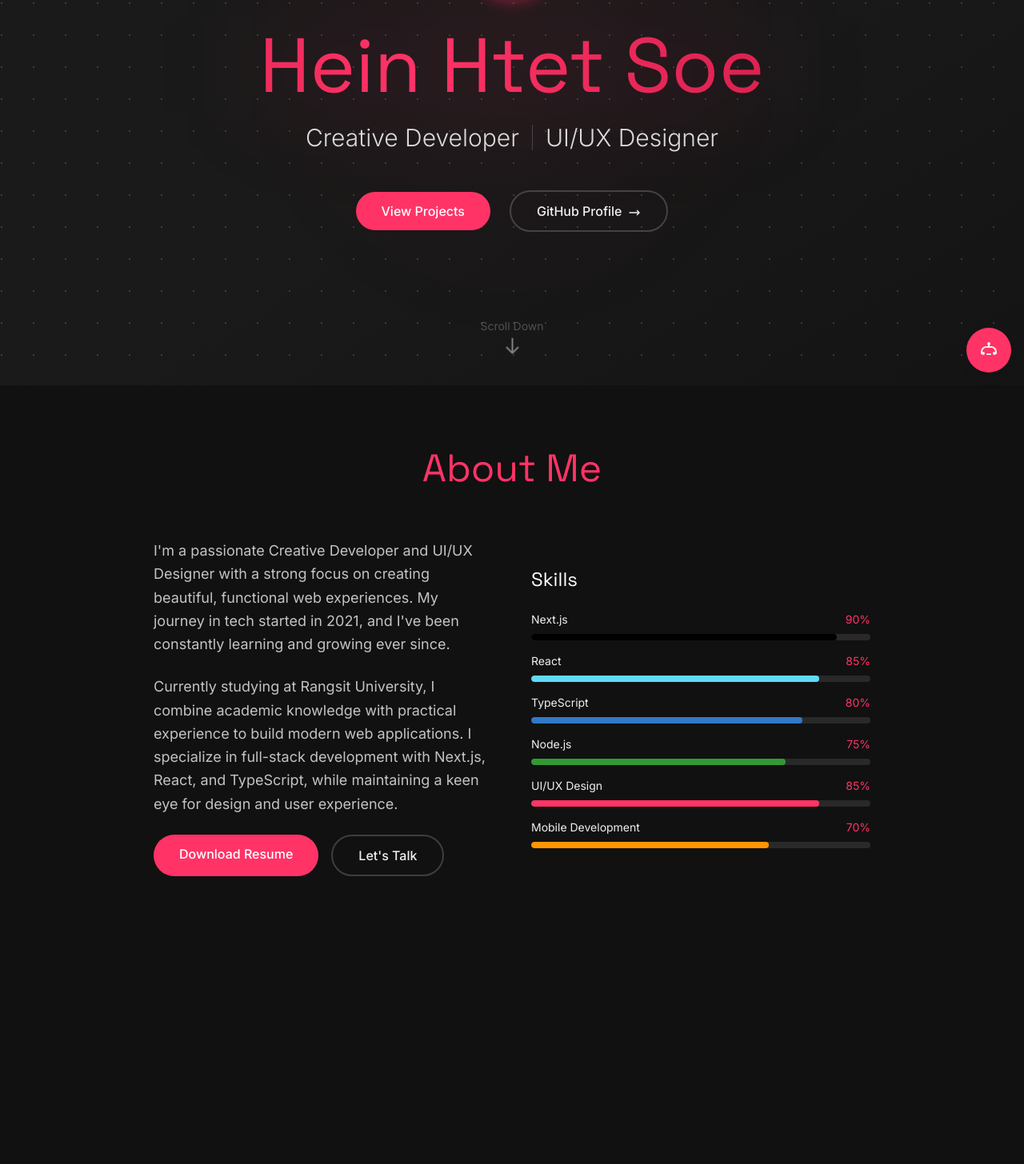
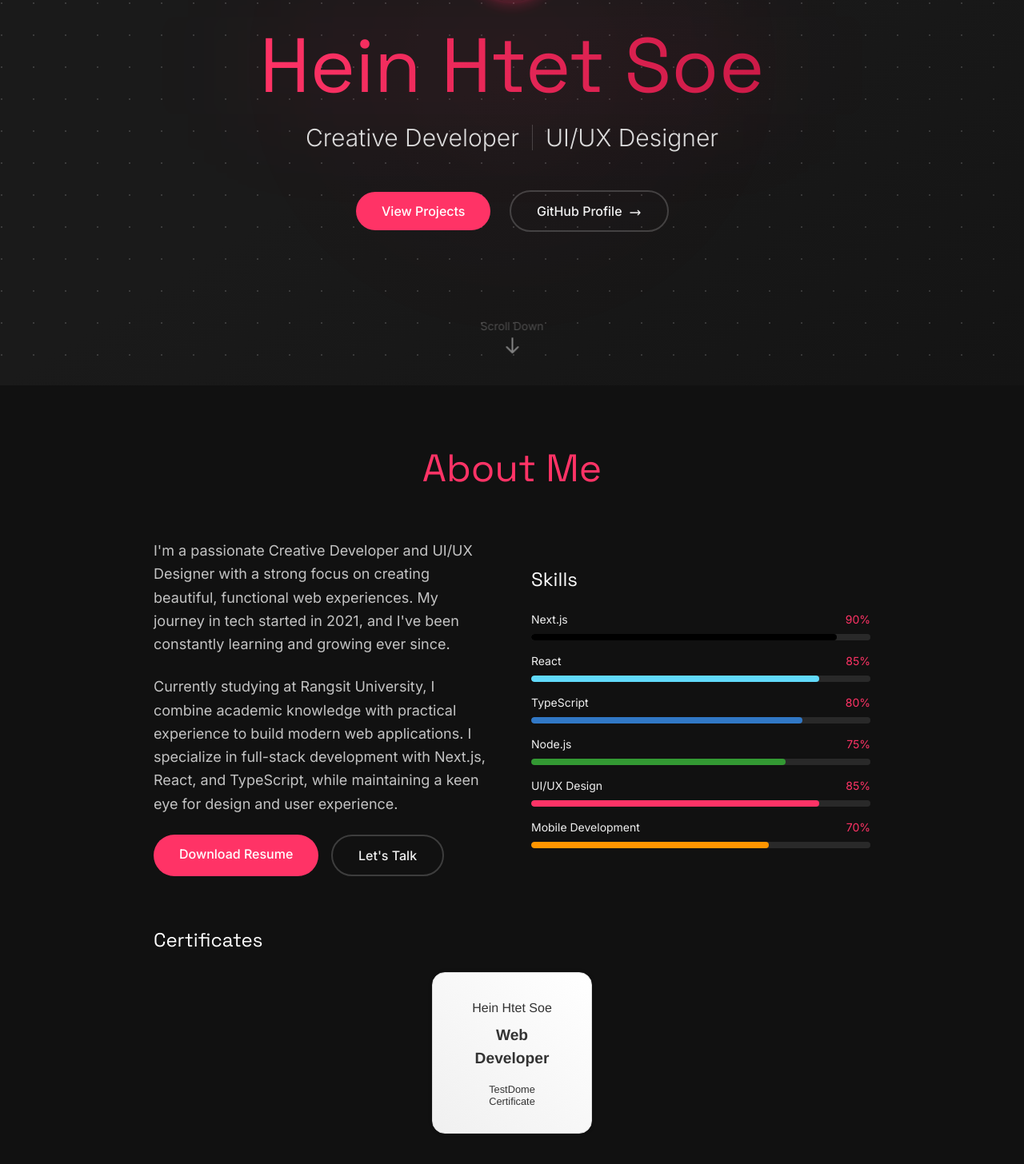
Before and after one commit to callmeHeinHtet/Portfolio, a Next.js app: page / in a window 1280 px wide. Shown: the part 318-1774 px from the top of the page at 80% size. Built offline with nearby package versions, Linux system fonts and the light colour scheme.

Commit message:
Optimize website performance and add TestDome certificate

```diff
--- a/package.json
+++ b/package.json
@@ -1 +1 @@
-{"name":"portfolio-website","version":"0.1.0","private":true,"scripts":{"dev":"next dev","build":"next build","start":"next start","lint":"next lint","deploy":"next build && gh-pages -d out"},"dependencies":{"@gsap/react":"^2.1.0","@react-three/drei":"^9.97.0","@react-three/fiber":"^8.15.16","@studio-freight/lenis":"^1.0.27","@types/node":"20.8.10","autoprefixer":"10.4.16","framer-motion":"^12.12.1","gsap":"^3.13.0","next":"14.0.1","postcss":"8.4.31","react":"18.2.0","react-dom":"18.2.0","react-icons":"^5.5.0","split-type":"^0.3.4","tailwindcss":"3.3.5","three":"^0.161.0","typescript":"5.2.2"},"devDependencies":{"@types/react":"18.2.0","@types/react-dom":"18.2.0","@types/react-icons":"^2.2.7","eslint":"^8.56.0","eslint-config-next":"14.1.0","file-loader":"^6.2.0","gh-pages":"^6.3.0"}}
+{"name":"portfolio-website","version":"0.1.0","private":true,"scripts":{"dev":"next dev","build":"next build","start":"next start","lint":"next lint","deploy":"next build && gh-pages -d out"},"dependencies":{"@gsap/react":"^2.1.0","@react-three/drei":"^9.97.0","@react-three/fiber":"^8.15.16","@studio-freight/lenis":"^1.0.27","@types/node":"20.8.10","autoprefixer":"10.4.16","framer-motion":"^12.12.1","gsap":"^3.13.0","next":"14.0.1","postcss":"8.4.31","react":"18.2.0","react-dom":"18.2.0","react-icons":"^5.5.0","react-intersection-observer":"^9.16.0","split-type":"^0.3.4","tailwindcss":"3.3.5","three":"^0.161.0","typescript":"5.2.2"},"devDependencies":{"@types/react":"18.2.0","@types/react-dom":"18.2.0","@types/react-icons":"^2.2.7","eslint":"^8.56.0","eslint-config-next":"14.1.0","file-loader":"^6.2.0","gh-pages":"^6.3.0"}}
--- a/src/app/globals.css
+++ b/src/app/globals.css
@@ -23,6 +23,7 @@
 
   body {
     @apply overflow-x-hidden bg-gradient-to-b from-primary to-[#141414];
+    will-change: transform;
   }
 
   .light-mode body {
@@ -38,11 +39,15 @@
   .text-gradient {
     @apply bg-clip-text text-transparent bg-gradient-to-r from-accent via-accent-dark to-accent;
     background-size: 200% auto;
-    animation: shine 8s linear infinite;
+    will-change: background-position;
   }
 
   .btn {
-    @apply px-8 py-3 rounded-full font-medium relative overflow-hidden transition-all duration-300;
+    @apply px-8 py-3 rounded-full font-medium relative overflow-hidden;
+    transition: transform 0.3s cubic-bezier(0.4, 0, 0.2, 1),
+                background-color 0.3s cubic-bezier(0.4, 0, 0.2, 1),
+                box-shadow 0.3s cubic-bezier(0.4, 0, 0.2, 1);
+    will-change: transform;
   }
 
   .btn-primary {
@@ -62,7 +67,9 @@
   }
 
   .hover-link::after {
-    @apply content-[''] absolute left-0 bottom-0 w-0 h-[2px] bg-accent transition-all duration-300;
+    @apply content-[''] absolute left-0 bottom-0 w-0 h-[2px] bg-accent;
+    transition: width 0.3s cubic-bezier(0.4, 0, 0.2, 1);
+    will-change: width;
   }
 
   .hover-link:hover::after {
@@ -70,7 +77,11 @@
   }
 
   .card {
-    @apply bg-white/5 backdrop-blur-sm rounded-2xl border border-white/10 transition-all duration-300;
+    @apply bg-white/5 backdrop-blur-sm rounded-2xl border border-white/10;
+    transition: transform 0.3s cubic-bezier(0.4, 0, 0.2, 1),
+                border-color 0.3s cubic-bezier(0.4, 0, 0.2, 1),
+                box-shadow 0.3s cubic-bezier(0.4, 0, 0.2, 1);
+    will-change: transform;
   }
 
   .light-mode .card {
@@ -85,39 +96,10 @@
     @apply border-accent/40 shadow-accent/10;
   }
 
-  /* Animated background gradient */
-  .animated-gradient {
-    @apply absolute inset-0 -z-10;
-    background: linear-gradient(
-      45deg,
-      rgba(var(--accent), 0.1),
-      rgba(var(--accent-dark), 0.1),
-      rgba(var(--accent), 0.1)
-    );
-    background-size: 200% 200%;
-    animation: gradient 15s ease infinite;
-  }
-
-  /* Floating animation for elements */
-  .float {
-    animation: float 6s ease-in-out infinite;
-  }
-
-  /* Section transitions */
-  .section-fade-in {
-    opacity: 0;
-    transform: translateY(20px);
-    transition: opacity 0.6s ease-out, transform 0.6s ease-out;
-  }
-
-  .section-fade-in.visible {
-    opacity: 1;
-    transform: translateY(0);
-  }
-
   /* Form styles */
   .form-input {
     @apply w-full px-4 py-2 bg-white/5 border border-white/10 rounded-lg text-white focus:outline-none focus:border-accent;
+    transition: border-color 0.2s ease-in-out;
   }
 
   .light-mode .form-input {
@@ -126,7 +108,8 @@
 
   /* Social links */
   .social-link {
-    @apply p-3 bg-white/5 rounded-full text-secondary hover:text-accent hover:bg-white/10 transition-colors;
+    @apply p-3 bg-white/5 rounded-full text-secondary hover:text-accent hover:bg-white/10;
+    transition: background-color 0.2s ease-in-out, color 0.2s ease-in-out;
   }
 
   .light-mode .social-link {
@@ -134,35 +117,54 @@
   }
 }
 
-@keyframes shine {
-  0% {
-    background-position: 0% center;
-  }
-  100% {
-    background-position: 200% center;
-  }
+/* TestDome Certificate Styles */
+.testdome-certificate-stamp {
+    position: relative;
+    display: inline-block;
+    padding: 2rem;
+    width: 200px;
+    background: #fff;
+    border-radius: 1rem;
+    box-shadow: 0 0 5px rgba(0,0,0,0.15);
+    font-family: "HelveticaNeue-Light", "Helvetica Neue Light", "Helvetica Neue", Helvetica, Arial, "Lucida Grande", sans-serif;
+    color: #333;
+    text-align: center;
+    transform: translateZ(0);
+    backface-visibility: hidden;
+    transition: transform 0.2s cubic-bezier(0.4, 0, 0.2, 1);
+    will-change: transform;
 }
 
-@keyframes gradient {
-  0% {
-    background-position: 0% 50%;
-  }
-  50% {
-    background-position: 100% 50%;
-  }
-  100% {
-    background-position: 0% 50%;
-  }
+.testdome-certificate-stamp:hover {
+    transform: scale(1.05) translateZ(0);
 }
 
-@keyframes float {
-  0% {
-    transform: translateY(0px);
-  }
-  50% {
-    transform: translateY(-20px);
-  }
-  100% {
-    transform: translateY(0px);
-  }
+.testdome-certificate-stamp * {
+    display: block;
+    margin: 0;
+    padding: 0;
 }
+
+.testdome-certificate-stamp .testdome-certificate-name {
+    font-size: 1rem;
+    margin-bottom: 0.5rem;
+}
+
+.testdome-certificate-stamp .testdome-certificate-test-name {
+    font-size: 1.2rem;
+    font-weight: bold;
+    margin-bottom: 1rem;
+}
+
+.testdome-certificate-stamp .testdome-certificate-card-logo {
+    font-size: 0.8rem;
+    line-height: 1.2;
+}
+
+.testdome-certificate-stamp.silver {
+    background: linear-gradient(45deg, #f0f0f0, #ffffff);
+    border: 1px solid #e0e0e0;
+}
+
+/* Add the external TestDome styles */
+@import url('https://www.testdome.com/content/certificates/embed.css');
--- a/src/components/About.tsx
+++ b/src/components/About.tsx
@@ -1,7 +1,7 @@
 'use client'
 
 import { useRef } from 'react'
-import { useScrollAnimation } from '@/hooks/useScrollAnimation'
+import { useInView } from 'react-intersection-observer'
 import Image from 'next/image'
 
 const skills = [
@@ -14,18 +14,20 @@ const skills = [
 ]
 
 const About = () => {
-  const containerRef = useRef<HTMLDivElement>(null)
-
-  useScrollAnimation(containerRef, {
-    from: { y: 100, opacity: 0 },
-    start: 'top center+=100',
-    end: 'center center',
+  const { ref: containerRef, inView } = useInView({
+    threshold: 0.1,
+    triggerOnce: true
   })
 
   return (
     <section id="about" className="py-20 bg-[#111111]">
       <div className="container">
-        <div ref={containerRef} className="max-w-4xl mx-auto">
+        <div
+          ref={containerRef}
+          className={`max-w-4xl mx-auto transform transition-all duration-700 ${
+            inView ? 'translate-y-0 opacity-100' : 'translate-y-10 opacity-0'
+          }`}
+        >
           <h2 className="text-5xl font-display mb-16 text-accent text-center">
             About Me
           </h2>
@@ -60,17 +62,25 @@ const About = () => {
             <div className="space-y-6">
               <h3 className="text-2xl font-display text-white mb-6">Skills</h3>
               <div className="space-y-4">
-                {skills.map((skill) => (
-                  <div key={skill.name} className="space-y-2">
+                {skills.map((skill, index) => (
+                  <div
+                    key={skill.name}
+                    className={`space-y-2 transform transition-all duration-500 delay-${index * 100}`}
+                    style={{
+                      transitionDelay: `${index * 100}ms`,
+                      opacity: inView ? 1 : 0,
+                      transform: inView ? 'translateX(0)' : 'translateX(-20px)'
+                    }}
+                  >
                     <div className="flex justify-between text-sm">
                       <span className="text-secondary">{skill.name}</span>
                       <span className="text-accent">{skill.level}%</span>
                     </div>
                     <div className="h-2 bg-white/10 rounded-full overflow-hidden">
                       <div
-                        className="h-full rounded-full transition-all duration-1000 ease-out"
+                        className="h-full rounded-full transition-transform duration-1000 ease-out"
                         style={{
-                          width: `${skill.level}%`,
+                          width: inView ? `${skill.level}%` : '0%',
                           backgroundColor: skill.color,
                         }}
                       />
@@ -80,6 +90,25 @@ const About = () => {
               </div>
             </div>
           </div>
+
+          {/* Certificates */}
+          <div
+            className={`mt-16 transform transition-all duration-700 delay-500 ${
+              inView ? 'translate-y-0 opacity-100' : 'translate-y-10 opacity-0'
+            }`}
+          >
+            <h3 className="text-2xl font-display text-white mb-6">Certificates</h3>
+            <div className="flex flex-wrap gap-6 justify-center">
+              <a href="https://www.testdome.com/certificates/66c7baf2df5441a7b5fddd4e9aa33411"
+                 className="testdome-certificate-stamp silver"
+                 target="_blank"
+                 rel="noopener noreferrer">
+                <span className="testdome-certificate-name">Hein Htet Soe</span>
+                <span className="testdome-certificate-test-name">Web Developer</span>
+                <span className="testdome-certificate-card-logo">TestDome<br/>Certificate</span>
+              </a>
+            </div>
+          </div>
         </div>
       </div>
     </section>
```
Also changed, not shown: 1 other file (tests, documents, lock files or other folders).
